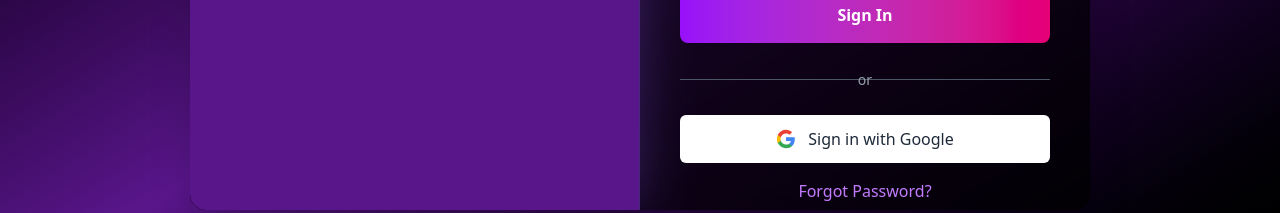
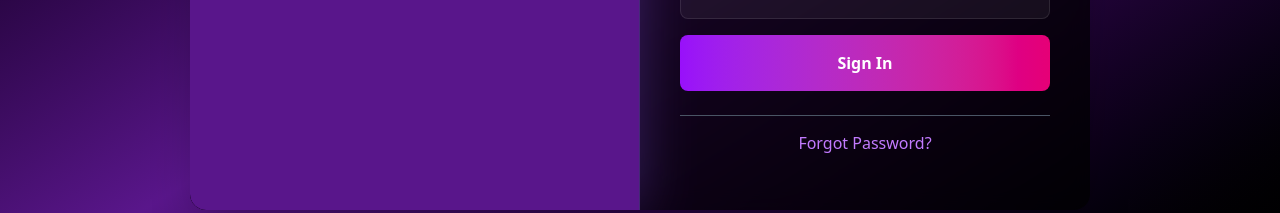
Before and after one commit to singhashish9963/CampusBeacon, a React (Vite) app in the folder client/: page /login in a window 1280 px wide. Shown: the part 500-713 px from the top of the page. Built offline with nearby package versions, Linux system fonts and the light colour scheme; no server answers.

Commit message:
remove google

```diff
--- a/client/src/pages/auth/LoginPage.jsx
+++ b/client/src/pages/auth/LoginPage.jsx
@@ -165,41 +165,7 @@ const LoginSignup = () => {
     }
   };
 
-const handleGoogleSignIn = async () => {
-  try {
-    const googleAuth = window.google?.accounts?.oauth2;
 
-    if (!googleAuth) {
-      toast.error("Google authentication not available");
-      return;
-    }
-
-    const client = google.accounts.oauth2.initTokenClient({
-      client_id: import.meta.env.VITE_GOOGLE_CLIENT_ID,
-      scope: "email profile openid",
-      callback: async (response) => {
-        const id_token = response.id_token; // THIS is what backend wants
-        if (!id_token) {
-          toast.error("Google authentication failed");
-          return;
-        }
-
-        try {
-          await dispatch(handleGoogleAuth(id_token)).unwrap();
-          toast.success("Signed in with Google!");
-          setTimeout(() => navigate("/"), 1000);
-        } catch (err) {
-          console.error("Google auth error:", err);
-          toast.error("Google auth failed")
-        }
-      },
-    });
-    client.requestAccessToken({ prompt: "consent" }); // triggers token request
-  } catch (err) {
-    console.error("Google sign-in error:", err);
-    toast.error("Failed to sign in with Google");
-  }
-};
 
 
   const AuthForm = ({ type }) => (
@@ -245,37 +211,10 @@ const handleGoogleSignIn = async () => {
               <div className="w-full border-t border-gray-600"></div>
             </div>
             <div className="relative px-4 bg-transparent">
-              <span className="text-sm text-gray-400">or</span>
             </div>
           </div>
 
-          <button
-            onClick={handleGoogleSignIn}
-            disabled={loading}
-            className="w-full flex items-center justify-center gap-3 bg-white hover:bg-gray-100 text-gray-800 font-medium py-3 px-4 rounded-md transition-colors"
-          >
-            <svg width="20" height="20" viewBox="0 0 24 24">
-              <path
-                d="M22.56 12.25c0-.78-.07-1.53-.2-2.25H12v4.26h5.92c-.26 1.37-1.04 2.53-2.21 3.31v2.77h3.57c2.08-1.92 3.28-4.74 3.28-8.09z"
-                fill="#4285F4"
-              />
-              <path
-                d="M12 23c2.97 0 5.46-.98 7.28-2.66l-3.57-2.77c-.98.66-2.23 1.06-3.71 1.06-2.86 0-5.29-1.93-6.16-4.53H2.18v2.84C3.99 20.53 7.7 23 12 23z"
-                fill="#34A853"
-              />
-              <path
-                d="M5.84 14.09c-.22-.66-.35-1.36-.35-2.09s.13-1.43.35-2.09V7.07H2.18C1.43 8.55 1 10.22 1 12s.43 3.45 1.18 4.93l2.85-2.22.81-.62z"
-                fill="#FBBC05"
-              />
-              <path
-                d="M12 5.38c1.62 0 3.06.56 4.21 1.64l3.15-3.15C17.45 2.09 14.97 1 12 1 7.7 1 3.99 3.47 2.18 7.07l3.66 2.84c.87-2.6 3.3-4.53 6.16-4.53z"
-                fill="#EA4335"
-              />
-            </svg>
-            <span>
-              {type === "login" ? "Sign in with Google" : "Sign up with Google"}
-            </span>
-          </button>
+
         </>
       )}
     </div>
```
